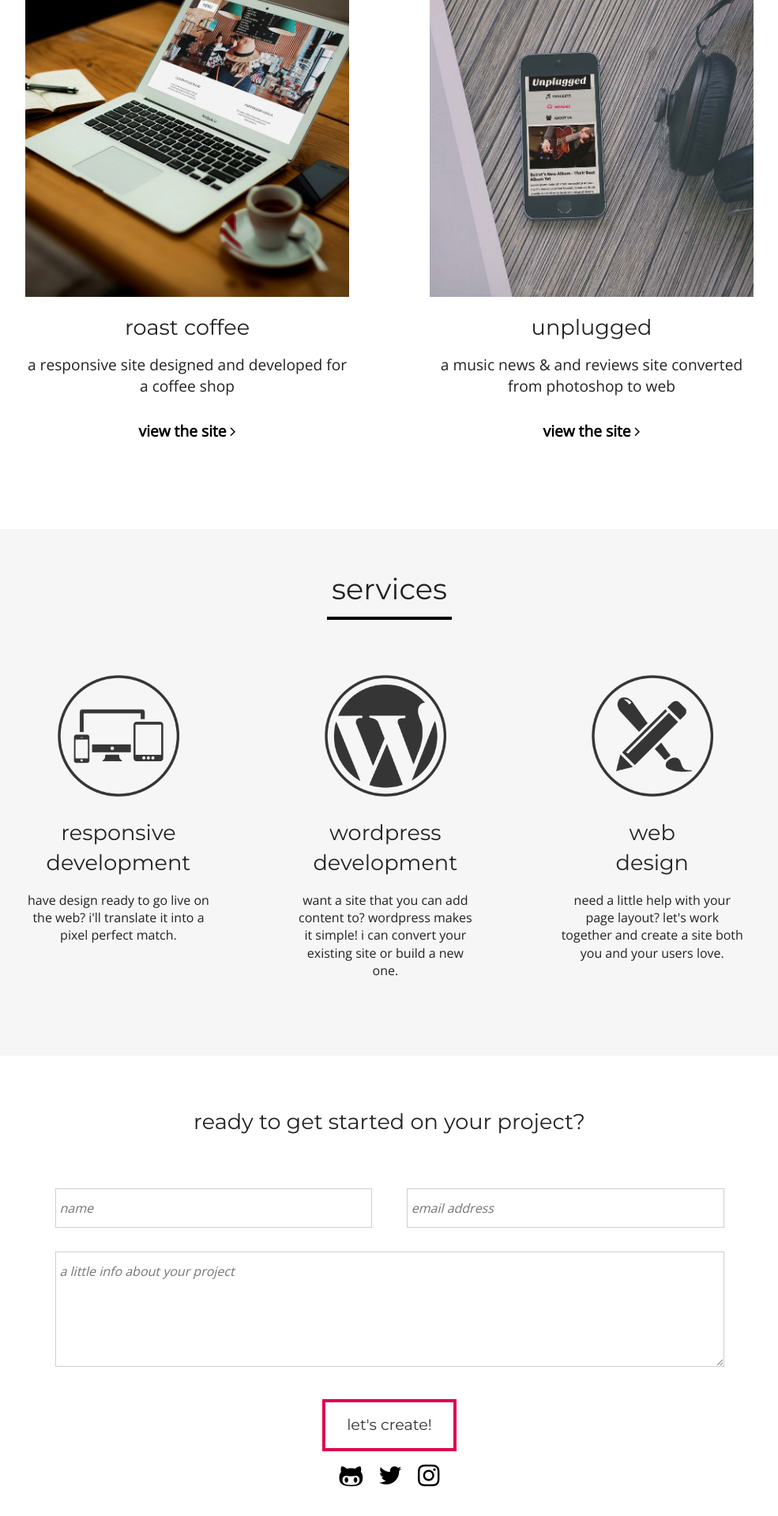
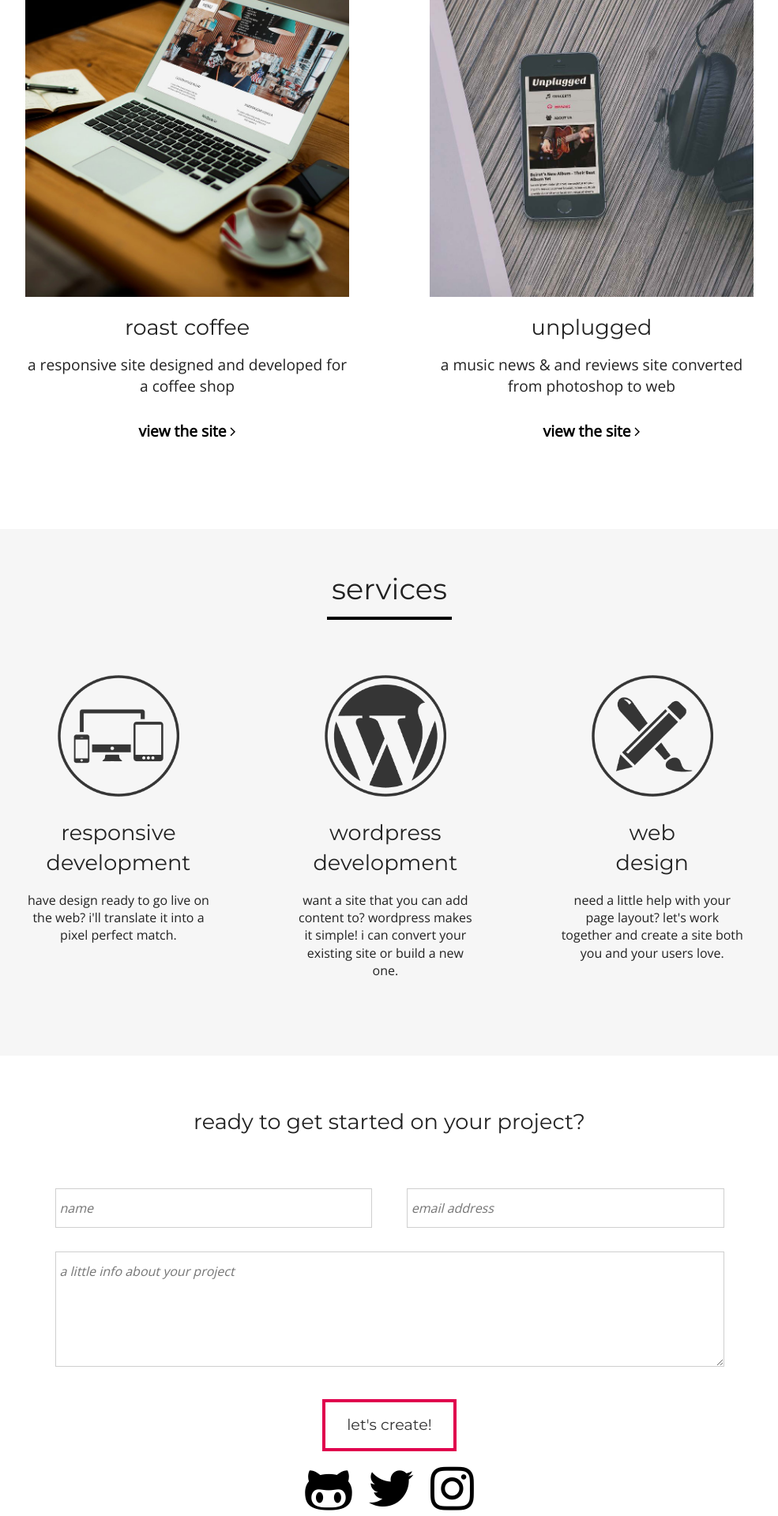
Before and after one commit to skiddhubbard/skiddhubbard.github.io, a Jekyll site: the page built from index.md, in a window 1280 px wide. Shown: the part 1413-3333 px from the top of the page at 79% size, without its empty margins (147-1132 px from the left). Built offline with Jekyll 4.4.1, drawn with Linux system fonts in a browser that asks for light colours; nearby versions of some CDN libraries; before the commit the page ends 3299 px from its top, so only the background shows below that.

Commit message:
all fa sizes

```diff
--- a/_includes/footer.html
+++ b/_includes/footer.html
@@ -1,9 +1,9 @@
 <footer class="footer">
   <div class="social">
     <ul>
-      <li><a href="https://github.com/skiddhubbard" target="blank"><i class="fa fa-github-alt fa-2x" aria-hidden="true" id=social-icon></i></a></li>
-      <li><a href="https://twitter.com/skiddhubbard" target="blank"><i class="fa fa-twitter fa-2x" aria-hidden="true" id=social-icon></i></a></li>
-      <li><a href="https://www.instagram.com/skiddhubbard/" target="blank"><i class="fa fa-instagram fa-2x" aria-hidden="true" id=social-icon></i></a></li>
+      <li><a href="https://github.com/skiddhubbard" target="blank"><i class="fa fa-github-alt fa-2x" aria-hidden="true"></i></a></li>
+      <li><a href="https://twitter.com/skiddhubbard" target="blank"><i class="fa fa-twitter fa-2x" aria-hidden="true"></i></a></li>
+      <li><a href="https://www.instagram.com/skiddhubbard/" target="blank"><i class="fa fa-instagram fa-2x" aria-hidden="true"></i></a></li>
     </ul>
   </div>
 </footer>
--- a/_sass/site/_base.scss
+++ b/_sass/site/_base.scss
@@ -657,8 +657,8 @@
 
   /***Footer**/
 
-  #social-icon {
-    font-size: 1.7em;
+  .social li {
+    font-size: 1.5em;
   }
 
 }
@@ -787,7 +787,7 @@
 
   /***Footer***/
 
-  #social-icon {
+  .social li {
     font-size: 2em;
   }
 }
```
